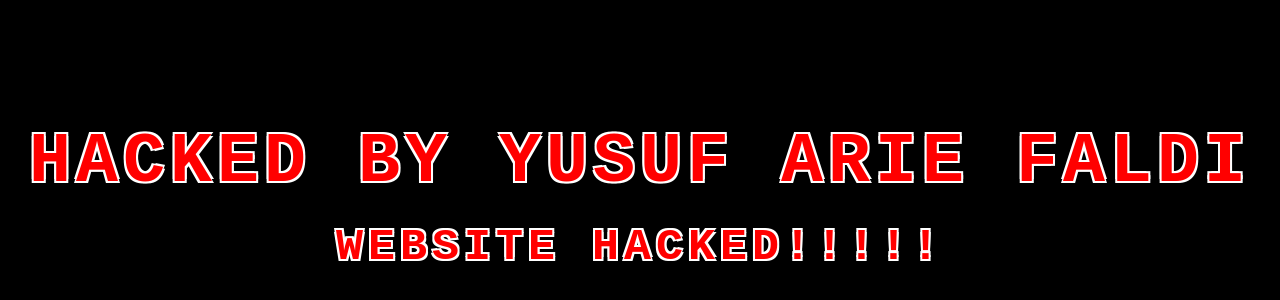
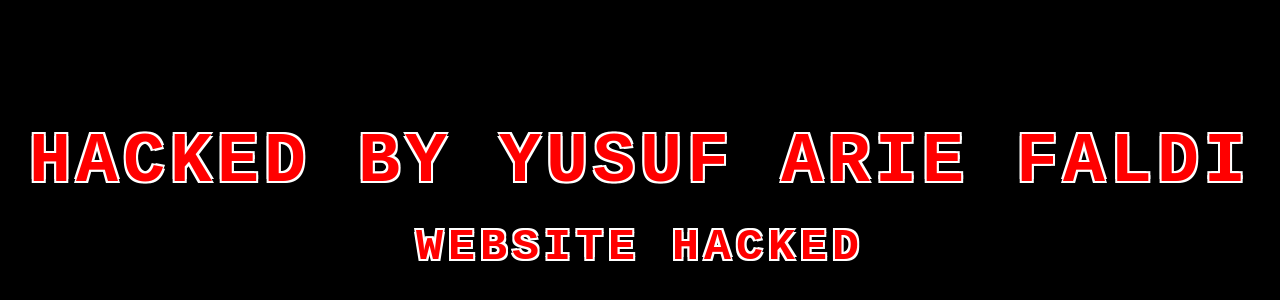
Before and after one commit to YusufHal04/yusufhacked, a plain HTML site: page index.html in a window 1280 px wide. Shown: the part 202-502 px from the top of the page. Drawn offline with Linux system fonts and the light colour scheme.

Commit message:
Update index.html

```diff
--- a/index.html
+++ b/index.html
@@ -62,7 +62,7 @@
     </div>
 
     <div class="outline-text glitch sub-title">
-        WEBSITE HACKED!!!!!
+        WEBSITE HACKED
     </div>
 
 </body>
```
